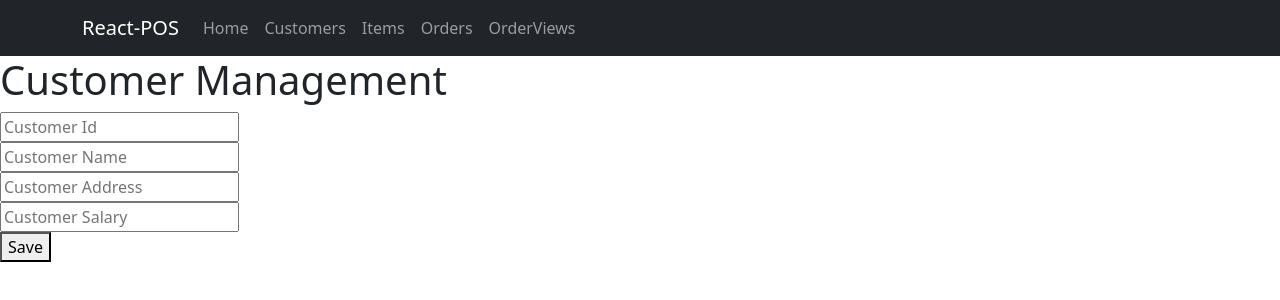
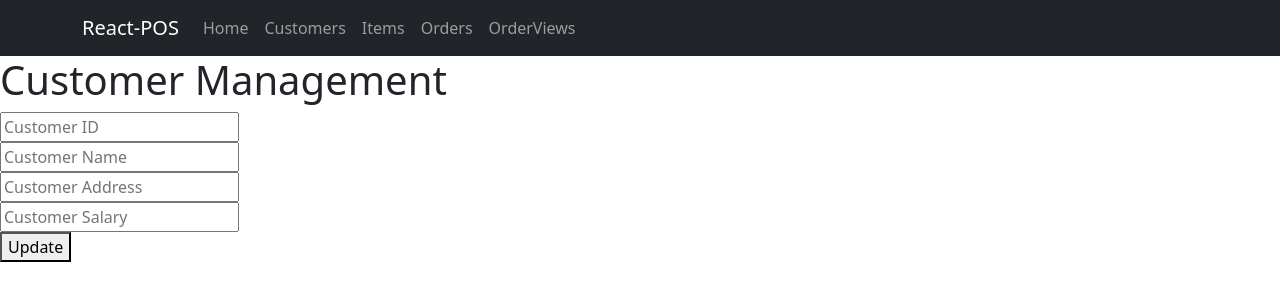
Before and after one commit to Kavithma-Thushal/POS-FrontEnd-React, a React (Create React App) app: page /customer in a window 1280 px wide. Shown: the top 300 px of the page. Built offline with nearby package versions, Linux system fonts and the light colour scheme.

Commit message:
Customer Updated Successfully

```diff
--- a/src/pages/Customer.jsx
+++ b/src/pages/Customer.jsx
@@ -1,28 +1,42 @@
-import axios from "axios";
-import React from "react";
+import React, {useState} from 'react';
+import axios from 'axios';
 
 function Customer() {
-    const saveCustomer = () => {
-        let formData = new FormData(document.getElementById('customerForm'));
+    const [customerData, setCustomerData] = useState({
+        id: "",
+        name: "",
+        address: "",
+        salary: ""
+    });
 
-        axios.post('http://localhost:8080/javaee_pos/customer', formData)
+    const handleChange = (e) => {
+        setCustomerData({
+            ...customerData,
+            [e.target.id]: e.target.value
+        });
+    };
+
+    const updateCustomer = () => {
+        axios.put('http://localhost:8080/javaee_pos/customer', customerData)
             .then((resp) => {
-                console.log("Customer Saved Successfully...!");
+                console.log("Customer Updated Successfully...!");
             })
             .catch((error) => {
-                console.log("Customer Saved Error...!");
+                console.log("Customer Update Error...!");
             });
     };
 
     return (
         <div>
             <h1>Customer Management</h1>
-            <form id="customerForm">
-                <input placeholder="Customer Id"/><br/>
-                <input placeholder="Customer Name"/><br/>
-                <input placeholder="Customer Address"/><br/>
-                <input placeholder="Customer Salary"/><br/>
-                <button id="btnSaveCustomer" onClick={saveCustomer}>Save</button>
+            <form>
+                <input id="id" placeholder="Customer ID" value={customerData.id} onChange={handleChange}/><br/>
+                <input id="name" placeholder="Customer Name" value={customerData.name} onChange={handleChange}/><br/>
+                <input id="address" placeholder="Customer Address" value={customerData.address}
+                       onChange={handleChange}/><br/>
+                <input id="salary" placeholder="Customer Salary" value={customerData.salary}
+                       onChange={handleChange}/><br/>
+                <button id="btnUpdateCustomer" type="button" onClick={updateCustomer}>Update</button>
             </form>
         </div>
     );
```
